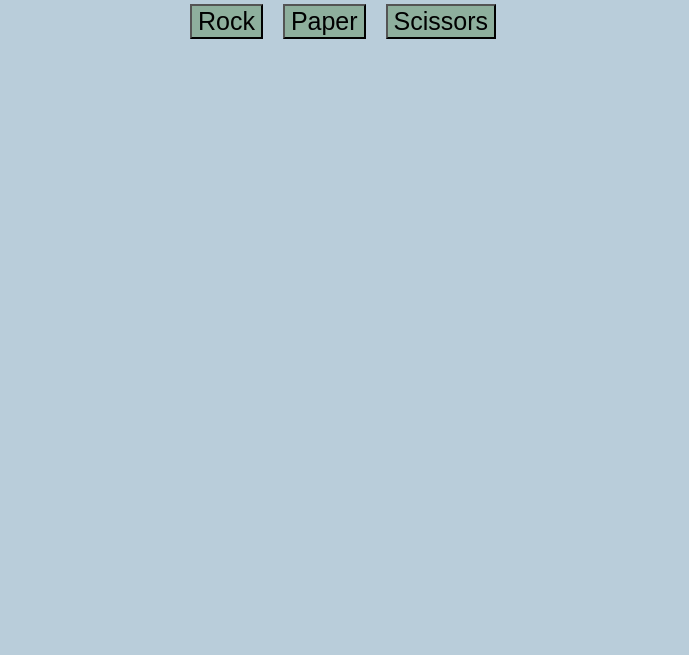
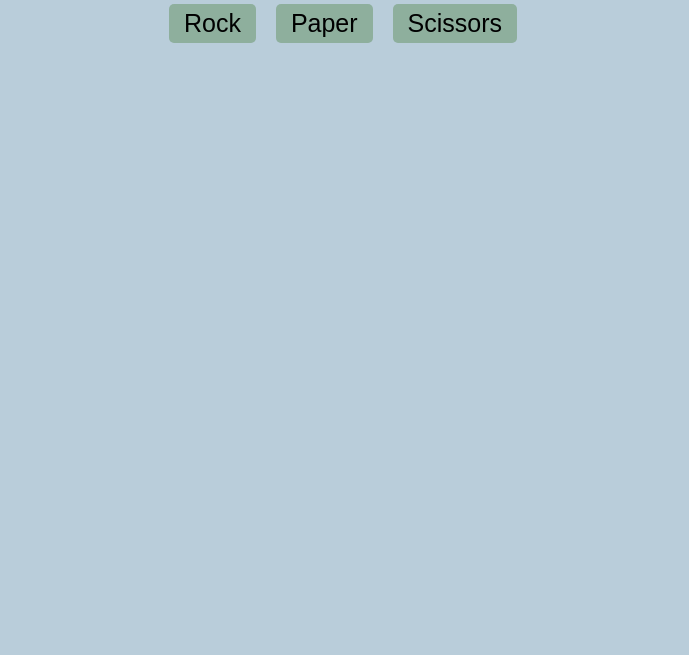
Before and after one commit to jhuang007007/rock-paper-scissors, a plain HTML site: page index.html in a window 1280 px wide. Shown: the part 145-800 px from the top of the page, without its empty margins (297-986 px from the left). Drawn offline with Linux system fonts and the light colour scheme.

Commit message:
added hover state to button

```diff
--- a/style.css
+++ b/style.css
@@ -20,8 +20,15 @@ h1 {
 button {
   background-color: #8EAF9D;
   font-size: 25px;
-  border-radius: 10;
+  border-radius: 5px;
   margin: 0 10px;
+  padding: 5px 15px;
+  border: none;
+}
+
+button:hover {
+  background-color: #668F78;
+  cursor: pointer;
 }
 
 .bold {
```
